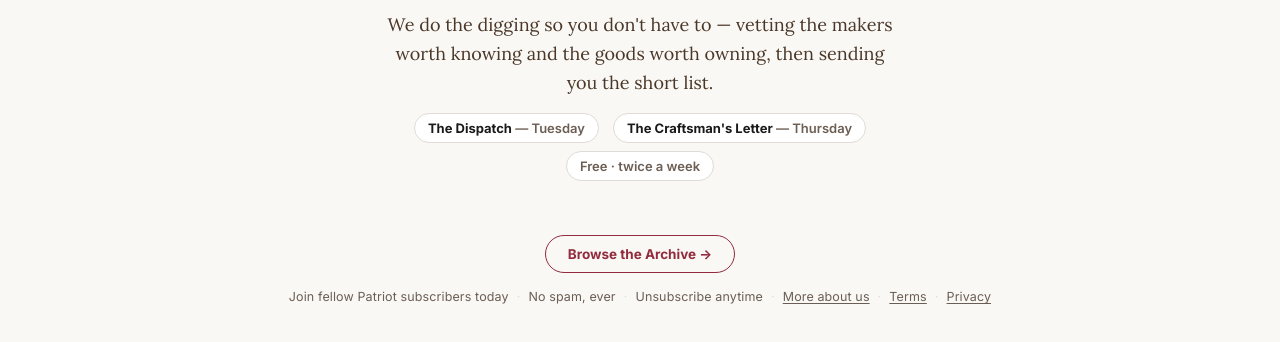
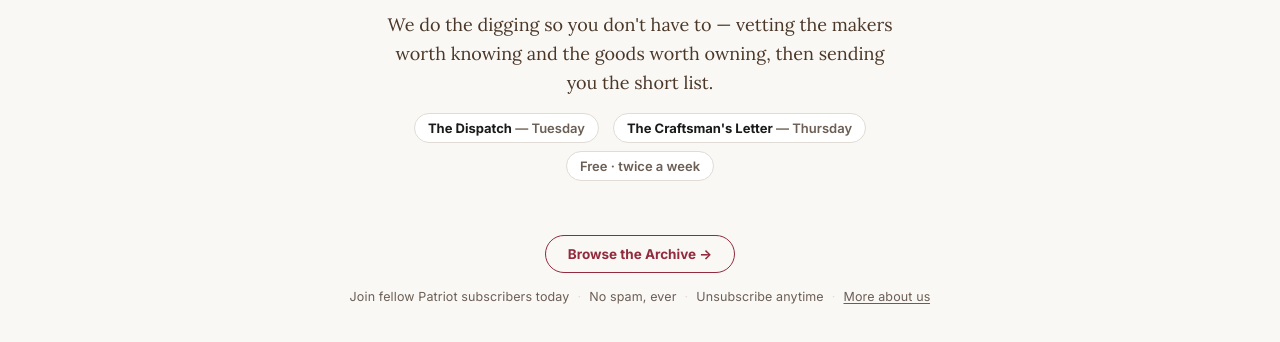
Before and after one commit to jk-business-agent/homefront-web, a plain HTML site: page newsletter-site/index.html in a window 1280 px wide. Shown: the part 396-738 px from the top of the page. Drawn offline with Linux system fonts and the light colour scheme.

Commit message:
removed redundant links in the footer

```diff
--- a/newsletter-site/index.html
+++ b/newsletter-site/index.html
@@ -176,7 +176,7 @@
 
   <!-- Outside .inner (not capped at 540px) so this line has room to fit
        without shrinking to near-illegible size on ordinary desktop widths. -->
-  <p class="fine">Join fellow Patriot subscribers today<span class="x">·</span>No spam, ever<span class="x">·</span>Unsubscribe anytime<span class="x">·</span><a class="fine-link" href="/about">More about us</a><span class="x">·</span><a class="fine-link" href="https://homefrontmarkets.com/terms/">Terms</a><span class="x">·</span><a class="fine-link" href="https://homefrontmarkets.com/privacy/">Privacy</a></p>
+  <p class="fine">Join fellow Patriot subscribers today<span class="x">·</span>No spam, ever<span class="x">·</span>Unsubscribe anytime<span class="x">·</span><a class="fine-link" href="/about">More about us</a></p>
 
 </main>
 
```
